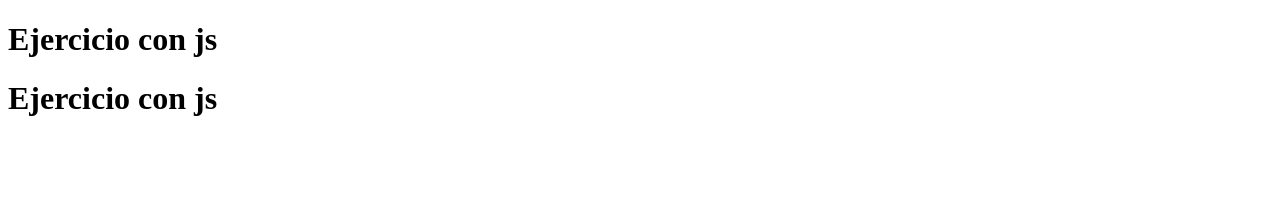
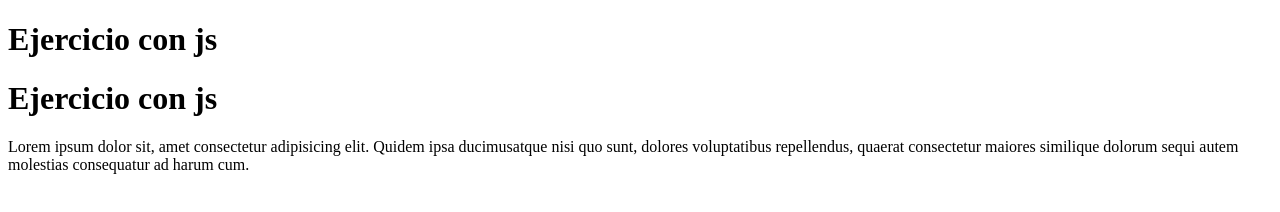
Before and after one commit to javiererce/proyectoCy, a website: page javascript/index.html in a window 1280 px wide. Drawn offline with Linux system fonts and the light colour scheme.

Commit message:
azureDevops

```diff
--- a/javascript/index.html
+++ b/javascript/index.html
@@ -9,6 +9,10 @@
 <body>
     <h1>Ejercicio con js</h1>
     <h1>Ejercicio con js</h1>
+    <p>Lorem ipsum dolor sit, amet consectetur adipisicing elit.
+        Quidem ipsa ducimusatque nisi quo sunt, dolores voluptatibus
+         repellendus, quaerat consectetur maiores similique
+         dolorum sequi autem molestias consequatur ad harum cum.</p>
 
 
 
--- a/package.json
+++ b/package.json
@@ -1,7 +1,6 @@
 {
   "name": "proyectocy",
   "version": "1.0.0",
-  "description": "",
   "main": "index.js",
   "scripts": {
     "cy:run": "cypress run",
@@ -22,5 +21,6 @@
     "@badeball/cypress-cucumber-preprocessor": ">=11.4.0",
     "chi": "^0.0.10",
     "mocha": "^10.2.0"
-  }
+  },
+  "description": ""
 }
```
